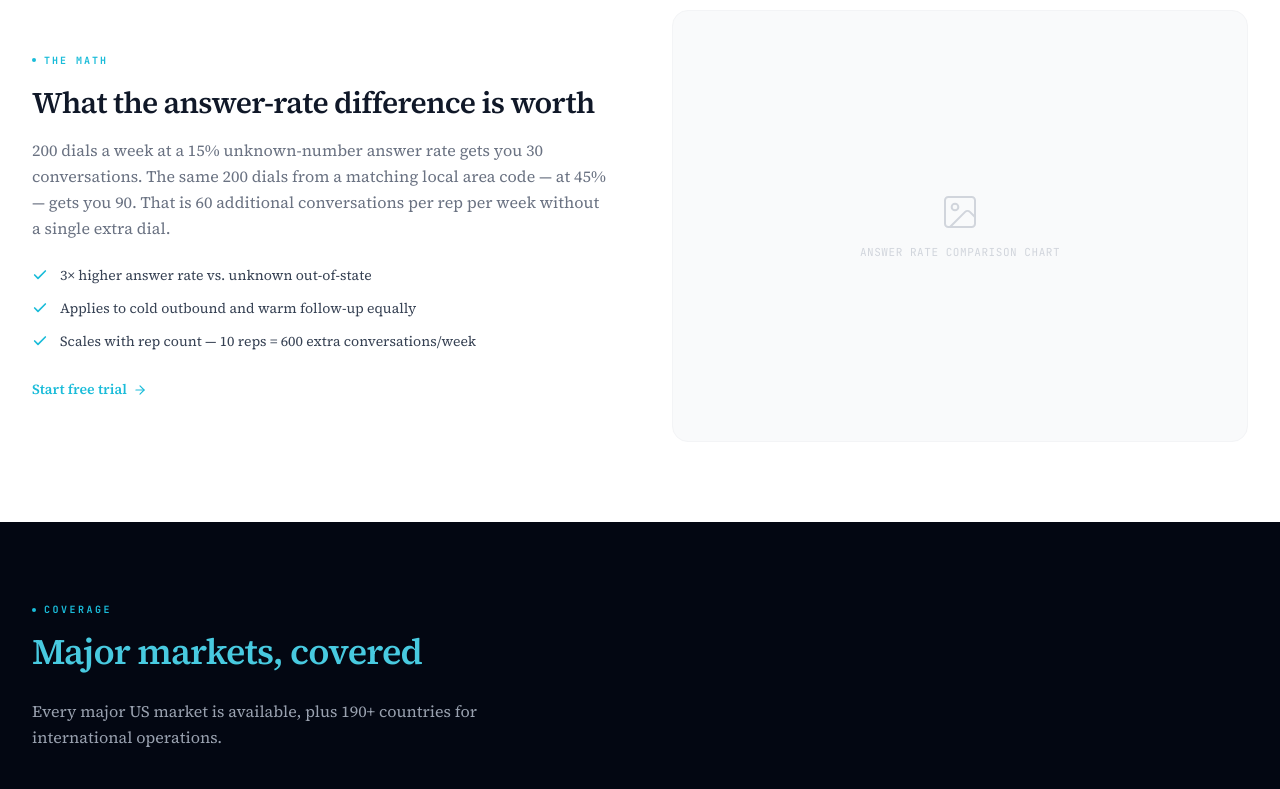
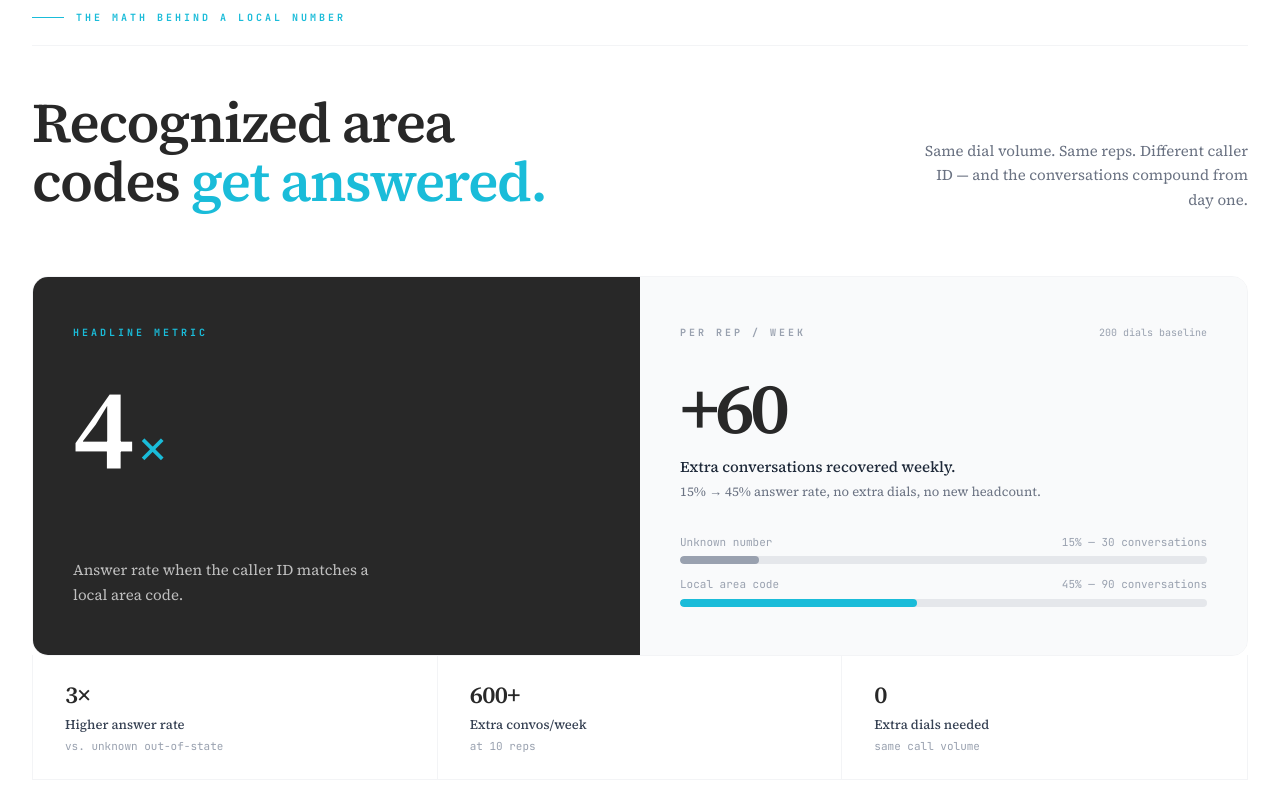
Before and after one commit to nishiex/04-05-26, a Next.js app: page /phone-numbers/local in a window 1280 px wide. Shown: the part 1420-2209 px from the top of the page. Built offline with nearby package versions, Linux system fonts and the light colour scheme.

Commit message:
refactor: redesign answer rate section with editorial layout
Replace bento grid with full-width two-column editorial design.

Co-authored-by: nishi patel <201951506+nishiex@users.noreply.github.com>

```diff
--- a/app/phone-numbers/local/page.tsx
+++ b/app/phone-numbers/local/page.tsx
@@ -13,7 +13,7 @@ import {
 } from "@/components/page-parts"
 import { FinalCta } from "@/components/final-cta"
 import { Faq } from "@/components/faq"
-import { MapPin, TrendingUp, Globe, Layers } from "lucide-react"
+import { MapPin, TrendingUp, Globe, Layers, ArrowRight } from "lucide-react"
 
 export const metadata: Metadata = {
   title: "Local Phone Numbers · Any Area Code, Any City | Twiching",
@@ -112,23 +112,111 @@ export default function LocalNumberPage() {
         <ValueGrid items={BENEFITS} cols={4} />
       </section>
 
-      {/* ── Feature split: answer-rate math ────────────────────── */}
-      <section className="max-w-7xl mx-auto px-4 sm:px-6 lg:px-8 pb-20">
-        <FeatureSplit
-          eyebrow="The math"
-          heading="What the answer-rate difference is worth"
-          body="200 dials a week at a 15% unknown-number answer rate gets you 30 conversations. The same 200 dials from a matching local area code — at 45% — gets you 90. That is 60 additional conversations per rep per week without a single extra dial."
-          points={[
-            "3× higher answer rate vs. unknown out-of-state",
-            "Applies to cold outbound and warm follow-up equally",
-            "Scales with rep count — 10 reps = 600 extra conversations/week",
-          ]}
-          cta={{ label: "Start free trial", href: "/pricing" }}
-          image={{
-            // src: "/images/local-answer-rate.jpg",
-            alt: "Answer rate comparison chart",
-          }}
-        />
+      {/* ── The math behind a local number ─────────────────────── */}
+      <section className="max-w-7xl mx-auto px-4 sm:px-6 lg:px-8 pb-24">
+        {/* Section label */}
+        <div className="flex items-center gap-3 mb-12 border-b border-gray-100 pb-5">
+          <span className="inline-block w-8 h-px bg-accent" />
+          <p className="text-[10px] font-mono font-bold tracking-[3px] uppercase text-accent">
+            The math behind a local number
+          </p>
+        </div>
+
+        {/* Headline row */}
+        <div className="grid grid-cols-1 lg:grid-cols-[1fr_auto] gap-6 items-end mb-16">
+          <h2 className="text-4xl sm:text-5xl lg:text-[56px] font-semibold tracking-tight text-foreground leading-[1.05] text-balance">
+            Recognized area codes{" "}
+            <em className="not-italic text-accent">get answered.</em>
+          </h2>
+          <p className="text-[15px] text-gray-500 leading-relaxed max-w-[340px] lg:text-right">
+            Same dial volume. Same reps. Different caller ID — and the conversations compound from day one.
+          </p>
+        </div>
+
+        {/* Two-column editorial breakdown */}
+        <div className="grid grid-cols-1 lg:grid-cols-2 gap-0 border border-gray-100 rounded-2xl overflow-hidden">
+
+          {/* Left — headline metric */}
+          <div className="bg-foreground text-white px-10 py-12 flex flex-col justify-between min-h-[360px]">
+            <div>
+              <p className="text-[10px] font-mono font-bold tracking-[3px] uppercase text-accent mb-8">
+                Headline metric
+              </p>
+              <div className="flex items-end gap-3 mb-6">
+                <span className="text-[112px] font-semibold leading-none tracking-tightest text-white">4</span>
+                <span className="text-[48px] font-semibold leading-none text-accent mb-3">×</span>
+              </div>
+            </div>
+            <p className="text-[15px] text-white/70 leading-relaxed max-w-[320px]">
+              Answer rate when the caller ID matches a local area code.
+            </p>
+          </div>
+
+          {/* Right — per-rep breakdown */}
+          <div className="bg-gray-50 px-10 py-12 flex flex-col justify-between min-h-[360px]">
+            <div className="flex items-start justify-between mb-8">
+              <p className="text-[10px] font-mono font-bold tracking-[3px] uppercase text-gray-400">Per rep / week</p>
+              <p className="text-[10px] font-mono text-gray-400">200 dials baseline</p>
+            </div>
+
+            <div className="mb-8">
+              <div className="flex items-end gap-2 mb-3">
+                <span className="text-[72px] font-semibold leading-none tracking-tightest text-foreground">+60</span>
+              </div>
+              <p className="text-[15px] font-medium text-gray-800 mb-1">Extra conversations recovered weekly.</p>
+              <p className="text-[13px] text-gray-500">
+                15% {'→'} 45% answer rate, no extra dials, no new headcount.
+              </p>
+            </div>
+
+            {/* Before / after bar */}
+            <div className="space-y-3">
+              <div>
+                <div className="flex justify-between text-[11px] font-mono text-gray-400 mb-1.5">
+                  <span>Unknown number</span>
+                  <span>15% — 30 conversations</span>
+                </div>
+                <div className="h-2 rounded-full bg-gray-200 overflow-hidden">
+                  <div className="h-full w-[15%] bg-gray-400 rounded-full" />
+                </div>
+              </div>
+              <div>
+                <div className="flex justify-between text-[11px] font-mono text-gray-400 mb-1.5">
+                  <span>Local area code</span>
+                  <span>45% — 90 conversations</span>
+                </div>
+                <div className="h-2 rounded-full bg-gray-200 overflow-hidden">
+                  <div className="h-full w-[45%] bg-accent rounded-full" />
+                </div>
+              </div>
+            </div>
+          </div>
+        </div>
+
+        {/* Bottom footnotes row */}
+        <div className="grid grid-cols-1 sm:grid-cols-3 gap-0 border-x border-b border-gray-100 rounded-b-none -mt-px divide-x divide-gray-100">
+          {[
+            { value: "3×", label: "Higher answer rate", note: "vs. unknown out-of-state" },
+            { value: "600+", label: "Extra convos/week", note: "at 10 reps" },
+            { value: "0", label: "Extra dials needed", note: "same call volume" },
+          ].map(({ value, label, note }) => (
+            <div key={label} className="px-8 py-6 flex flex-col gap-1">
+              <span className="text-2xl font-semibold tracking-tight text-foreground">{value}</span>
+              <span className="text-[13px] font-medium text-gray-700">{label}</span>
+              <span className="text-[11px] font-mono text-gray-400">{note}</span>
+            </div>
+          ))}
+        </div>
+
+        {/* CTA */}
+        <div className="mt-8">
+          <a
+            href="/pricing"
+            className="inline-flex items-center gap-1.5 text-accent text-[14px] font-semibold hover:gap-2.5 transition-all"
+          >
+            Start free trial <ArrowRight className="h-3.5 w-3.5" />
+          </a>
+        </div>
       </section>
 
       {/* ── Dark band: area codes ───────────────────────────────── */}
```
Also changed, not shown: 1 other file (tests, documents, lock files or other folders).
